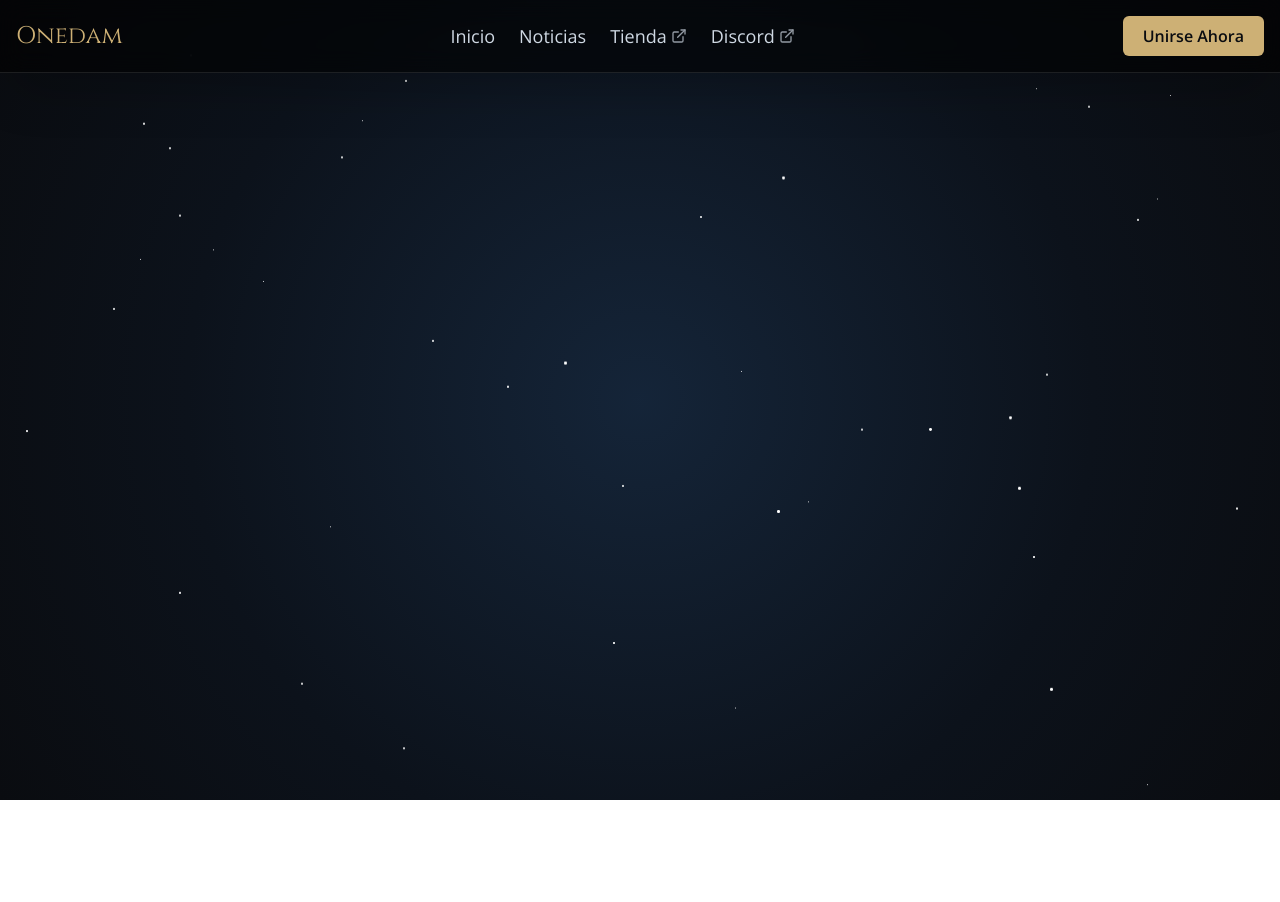
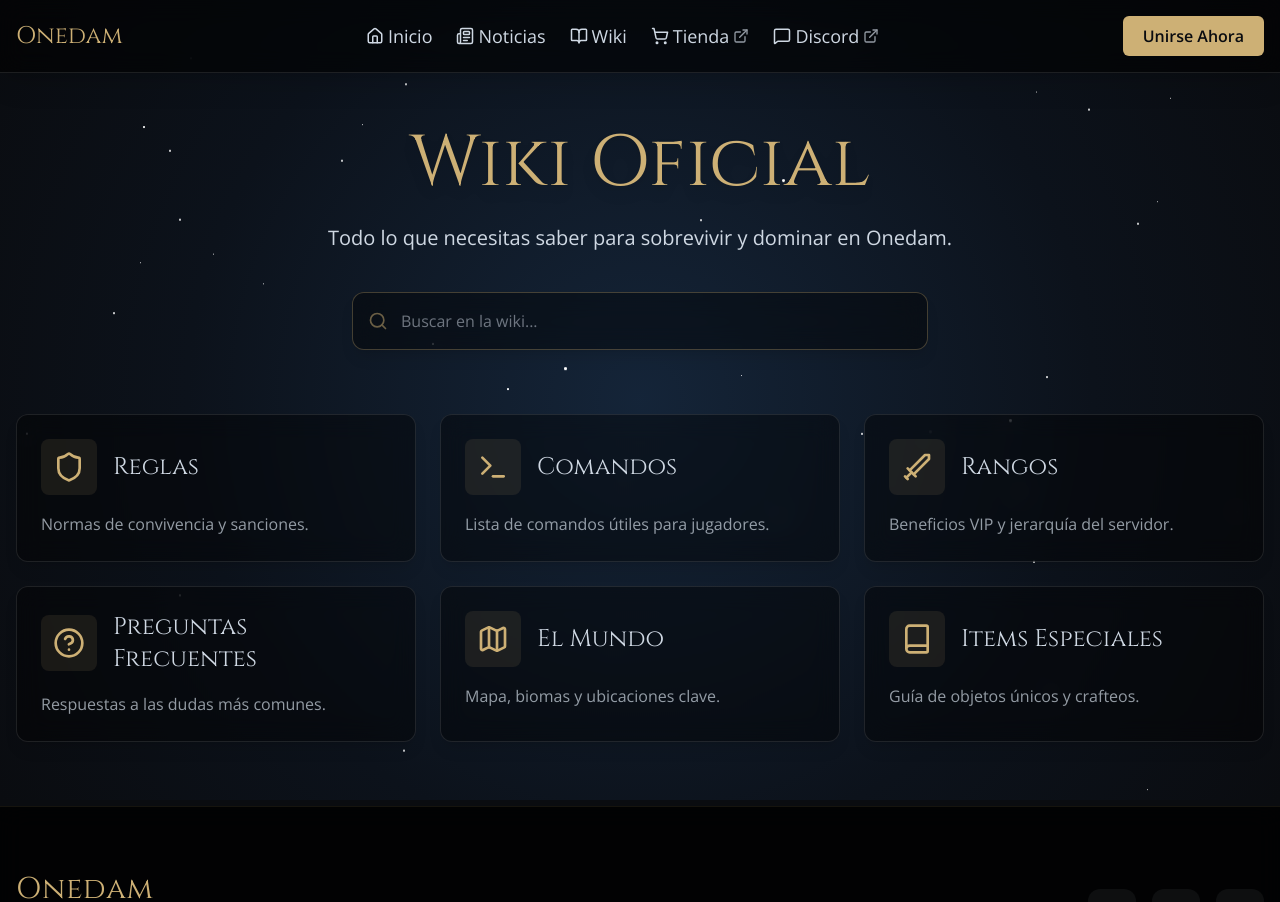
Before and after one commit to ymminnl/onedam-web, a React (Vite) app: page /wiki in a window 1280 px wide. Shown: the top 902 px of the page. Before the commit the page ends 800 px from the top, so only its background shows below. Built offline with nearby package versions, Linux system fonts and the light colour scheme.

Commit message:
Mejoras UIX

```diff
--- a/src/App.jsx
+++ b/src/App.jsx
@@ -4,9 +4,11 @@ import Navbar from './components/Navbar';
 import Hero from './components/Hero';
 import NewsGrid from './components/NewsGrid';
 import NewsDetail from './components/NewsDetail';
+import Wiki from './components/Wiki';
 import ConnectModal from './components/ConnectModal';
+import Footer from './components/Footer'; // 1. IMPORTAR FOOTER
+import serverInfo from './data/server-info';
 import StarBackground from './components/StarBackground';
-import serverInfo from './data/server-info';
 
 function App() {
   const [isBackgroundBlurred, setIsBackgroundBlurred] = useState(false);
@@ -16,7 +18,9 @@ function App() {
 
   return (
     <div className="min-h-screen flex flex-col relative bg-gaming-bg">
-      <div className="absolute inset-0 bg-gradient-gaming opacity-50 z-0 pointer-events-none"></div>
+
+      <div className="fixed inset-0 bg-gradient-gaming opacity-50 z-0 pointer-events-none"></div>
+
       <StarBackground />
 
       <Navbar onOpenModal={handleOpenModal} />
@@ -34,11 +38,13 @@ function App() {
             </>
           } />
 
-
           <Route path="/news/:id" element={<NewsDetail />} />
+          <Route path="/wiki" element={<Wiki />} />
         </Routes>
       </main>
 
+      {/* 2. AÑADIR FOOTER AQUÍ (Justo antes de cerrar el div principal) */}
+      <Footer />
 
       {isBackgroundBlurred && (
         <div
--- /dev/null
+++ b/src/components/Footer.jsx
@@ -0,0 +1,68 @@
+import React from 'react';
+import serverInfo from '../data/server-info';
+// Importamos iconos. Usamos 'Gamepad2' para representar Discord si no hay icono específico.
+import { Twitter, Youtube, Gamepad2, Heart } from 'lucide-react';
+
+const SocialIcons = {
+  discord: Gamepad2, // Icono para Discord
+  youtube: Youtube,
+  twitter: Twitter
+};
+
+function Footer() {
+  const { serverName, socials } = serverInfo;
+  const currentYear = new Date().getFullYear();
+
+  return (
+    // Fondo oscuro con desenfoque y borde superior dorado sutil
+    <footer className="bg-black/80 backdrop-blur-md border-t border-hytale-gold/10 pt-16 pb-8 relative z-20 mt-auto">
+      <div className="container mx-auto px-4">
+
+        <div className="flex flex-col md:flex-row justify-between items-center gap-8 mb-12">
+
+          {/* 1. Logo y Eslogan */}
+          <div className="text-center md:text-left">
+            <h2 className="text-3xl font-serif text-hytale-gold mb-2 tracking-wide drop-shadow-md">
+              {serverName}
+            </h2>
+            <p className="text-hytale-text/60 text-sm max-w-xs mx-auto md:mx-0 font-sans">
+              Explora, construye y conquista en un universo sin límites. Únete a la aventura hoy mismo.
+            </p>
+          </div>
+
+          {/* 2. Redes Sociales (Botones cuadrados elegantes) */}
+          <div className="flex gap-4">
+            {socials.map((social) => {
+              const Icon = SocialIcons[social.icon] || Gamepad2;
+              return (
+                <a
+                  key={social.name}
+                  href={social.url}
+                  target="_blank"
+                  rel="noreferrer"
+                  className="w-12 h-12 flex items-center justify-center rounded-xl bg-white/5 border border-white/10 text-hytale-text hover:bg-hytale-gold/10 hover:border-hytale-gold hover:text-hytale-gold transition-all duration-300 shadow-lg hover:shadow-gold hover:-translate-y-1"
+                  aria-label={social.name}
+                >
+                  <Icon size={22} />
+                </a>
+              )
+            })}
+          </div>
+        </div>
+
+        {/* 3. Copyright y Créditos */}
+        <div className="border-t border-white/5 pt-8 flex flex-col md:flex-row justify-between items-center text-sm text-hytale-text/30 font-mono">
+          <p>
+            &copy; {currentYear} <span className="text-hytale-gold/50">{serverName}</span>. Todos los derechos reservados.
+          </p>
+          <p className="flex items-center gap-2 mt-4 md:mt-0">
+            Hecho con <Heart size={12} className="text-red-500/50 fill-red-500/50" /> por la comunidad
+          </p>
+        </div>
+
+      </div>
+    </footer>
+  );
+}
+
+export default Footer;
--- a/src/components/Hero.jsx
+++ b/src/components/Hero.jsx
@@ -44,7 +44,6 @@ function Hero({ onToggleBackgroundBlur, serverName, heroLinks }) {
                   href={link.url}
                   target={isExternal ? "_blank" : "_self"}
                   rel={isExternal ? "noopener noreferrer" : ""}
-                  // CAMBIOS AQUÍ: Agregado 'min-w-[160px]' y 'justify-center'
                   className="group flex items-center justify-center gap-3 px-6 py-3 min-w-[160px] bg-hytale-blue/80 hover:bg-gaming-surface border border-hytale-gold/30 hover:border-hytale-gold text-hytale-text hover:text-hytale-gold rounded-lg transition-all duration-300 backdrop-blur-sm shadow-lg"
                 >
                   {IconComponent && <IconComponent className="w-5 h-5 group-hover:drop-shadow-[0_0_5px_rgba(205,176,117,0.8)] transition-all" />}
--- a/src/components/Navbar.jsx
+++ b/src/components/Navbar.jsx
@@ -1,14 +1,15 @@
 import React, { useState, useEffect, useRef } from 'react';
 import { Link } from 'react-router-dom';
 import serverInfo from '../data/server-info';
-import { Menu, X, ExternalLink, Home, Newspaper, ShoppingCart, MessageSquare } from 'lucide-react';
+import { Menu, X, ExternalLink, Home, Newspaper, ShoppingCart, MessageSquare, BookOpen } from 'lucide-react';
 import { motion, AnimatePresence } from 'framer-motion';
 
 const NavIcons = {
   Home: Home,
   Newspaper: Newspaper,
   ShoppingCart: ShoppingCart,
-  MessageSquare: MessageSquare
+  MessageSquare: MessageSquare,
+  BookOpen: BookOpen
 };
 
 function Navbar({ onOpenModal }) {
@@ -18,6 +19,15 @@ function Navbar({ onOpenModal }) {
   const toggleButtonRef = useRef(null);
 
   const toggleMobileMenu = () => setIsMobileMenuOpen(!isMobileMenuOpen);
+
+  useEffect(() => {
+    if (isMobileMenuOpen) {
+      document.body.style.overflow = 'hidden';
+    } else {
+      document.body.style.overflow = 'unset';
+    }
+    return () => { document.body.style.overflow = 'unset'; };
+  }, [isMobileMenuOpen]);
 
   useEffect(() => {
     function handleClickOutside(event) {
@@ -40,46 +50,37 @@ function Navbar({ onOpenModal }) {
 
     const content = (
       <>
-        {isMobile && IconComponent && <IconComponent size={20} />}
+        {IconComponent && <IconComponent size={isMobile ? 20 : 18} />}
+
         {link.name}
-        {isExternal && (
-          <ExternalLink size={16} className="opacity-70 group-hover:opacity-100" />
-        )}
+
+        {isExternal && <ExternalLink size={16} className="opacity-70 group-hover:opacity-100" />}
         {!isMobile && <span className="absolute bottom-0 left-0 w-0 h-0.5 bg-hytale-gold transition-all group-hover:w-full"></span>}
       </>
     );
 
-    if (isExternal) {
+    const LinkComponent = isExternal ? 'a' : Link;
+    const props = isExternal
+      ? { href: link.url, target: "_blank", rel: "noopener noreferrer" }
+      : { to: link.url };
+
     return (
-        <a
+      <LinkComponent
         key={link.name}
-          href={link.url}
-          target="_blank"
-          rel="noopener noreferrer"
+        {...props}
         className={baseClasses}
         onClick={() => isMobile && setIsMobileMenuOpen(false)}
       >
         {content}
-        </a>
-      );
-    }
-
-    return (
-      <Link
-        key={link.name}
-        to={link.url}
-        className={baseClasses}
-        onClick={() => isMobile && setIsMobileMenuOpen(false)}
-      >
-        {content}
-      </Link>
+      </LinkComponent>
     );
   };
 
   return (
-    <nav className="bg-black/60 backdrop-blur-md text-hytale-text p-4 shadow-2xl sticky top-0 z-[100] border-b border-white/10 transition-all duration-300">
-      <div className="container mx-auto flex justify-between items-center relative z-[101]">
-        <Link to="/" className="text-2xl font-serif text-hytale-gold hover:text-hytale-gold-hover transition-colors drop-shadow-sm">
+    <>
+      <nav className="fixed top-0 left-0 right-0 bg-black/60 backdrop-blur-md text-hytale-text p-4 shadow-xl z-50 border-b border-white/10 transition-all duration-300">
+        <div className="container mx-auto flex justify-between items-center relative">
+          <Link to="/" className="text-2xl font-serif text-hytale-gold hover:text-hytale-gold-hover transition-colors drop-shadow-sm z-50">
             {logoText}
           </Link>
 
@@ -96,28 +97,35 @@ function Navbar({ onOpenModal }) {
             </button>
           </div>
 
-        <div className="md:hidden">
+          <div className="md:hidden z-50">
             <button ref={toggleButtonRef} onClick={toggleMobileMenu} className="text-hytale-text text-2xl p-2 active:text-hytale-gold transition-colors">
               {isMobileMenuOpen ? <X size={32} /> : <Menu size={32} />}
             </button>
           </div>
         </div>
+      </nav>
 
       <AnimatePresence>
         {isMobileMenuOpen && (
           <motion.div
             ref={mobileMenuRef}
-            initial={{ opacity: 0, y: -20 }}
-            animate={{ opacity: 1, y: 0 }}
-            exit={{ opacity: 0, y: -20 }}
+            initial={{ opacity: 0 }}
+            animate={{ opacity: 1 }}
+            exit={{ opacity: 0 }}
             transition={{ duration: 0.2 }}
-            className="md:hidden fixed top-[73px] left-0 w-full h-[calc(100vh-73px)] bg-black/60 backdrop-blur-md border-t border-white/10 p-6 shadow-2xl flex flex-col items-center space-y-3 z-[99]"
+            onClick={() => setIsMobileMenuOpen(false)}
+            className="md:hidden fixed inset-0 w-full h-full bg-black/60 backdrop-blur-md z-40 flex flex-col items-center justify-start pt-28 px-6 space-y-4 overflow-y-auto"
           >
-            {navbarLinks.map((link) => renderLink(link, true))}
+            <div className="w-full flex flex-col gap-4 items-center" onClick={(e) => e.stopPropagation()}>
+               {navbarLinks
+                 .filter(link => link.name !== 'Tienda' && link.name !== 'Discord')
+                 .map((link) => renderLink(link, true))
+               }
+            </div>
           </motion.div>
         )}
       </AnimatePresence>
-    </nav>
+    </>
   );
 }
 
--- /dev/null
+++ b/src/components/Wiki.jsx
@@ -0,0 +1,100 @@
+import React from 'react';
+import { motion } from 'framer-motion';
+// Asegúrate de que Search esté importado
+import { Book, Shield, Terminal, HelpCircle, Map, Sword, Search } from 'lucide-react';
+
+const wikiCategories = [
+  { id: 'rules', title: 'Reglas', icon: Shield, description: 'Normas de convivencia y sanciones.' },
+  { id: 'commands', title: 'Comandos', icon: Terminal, description: 'Lista de comandos útiles para jugadores.' },
+  { id: 'ranks', title: 'Rangos', icon: Sword, description: 'Beneficios VIP y jerarquía del servidor.' },
+  { id: 'faq', title: 'Preguntas Frecuentes', icon: HelpCircle, description: 'Respuestas a las dudas más comunes.' },
+  { id: 'world', title: 'El Mundo', icon: Map, description: 'Mapa, biomas y ubicaciones clave.' },
+  { id: 'items', title: 'Items Especiales', icon: Book, description: 'Guía de objetos únicos y crafteos.' },
+];
+
+const containerVariants = {
+  hidden: { opacity: 0 },
+  visible: {
+    opacity: 1,
+    transition: { staggerChildren: 0.1 }
+  }
+};
+
+const itemVariants = {
+  hidden: { y: 20, opacity: 0 },
+  visible: {
+    y: 0,
+    opacity: 1,
+    transition: { type: 'spring', stiffness: 100 }
+  }
+};
+
+function Wiki() {
+  return (
+    <section className="container mx-auto px-4 pt-32 pb-16 relative z-10">
+      <div className="text-center mb-16">
+        <motion.h1
+          initial={{ opacity: 0, y: -20 }}
+          animate={{ opacity: 1, y: 0 }}
+          className="text-5xl md:text-7xl font-serif text-hytale-gold drop-shadow-lg mb-6"
+        >
+          Wiki Oficial
+        </motion.h1>
+        <p className="text-xl text-hytale-text max-w-2xl mx-auto mb-10">
+          Todo lo que necesitas saber para sobrevivir y dominar en Onedam.
+        </p>
+
+        {/* CONTENEDOR DEL BUSCADOR */}
+        {/* 'relative' es vital para que el icono absoluto se posicione respecto a esta caja */}
+        <motion.div
+          initial={{ opacity: 0, scale: 0.9 }}
+          animate={{ opacity: 1, scale: 1 }}
+          className="relative max-w-xl mx-auto group"
+        >
+          {/* INPUT */}
+          {/* 'pl-12' deja espacio a la izquierda para el icono */}
+          <input
+            type="text"
+            placeholder="Buscar en la wiki..."
+            className="w-full pl-12 pr-4 py-4 bg-black/40 backdrop-blur-md border border-hytale-gold/30 rounded-xl text-hytale-text placeholder-hytale-text/50 focus:outline-none focus:border-hytale-gold transition-all shadow-lg"
+          />
+
+          {/* ICONO DE LUPA */}
+          {/* 'absolute' para flotar encima, 'z-10' para estar al frente, 'pointer-events-none' para poder hacer clic a través de él */}
+          <div className="absolute inset-y-0 left-0 pl-4 flex items-center pointer-events-none z-10">
+            <Search className="text-hytale-gold opacity-50 group-focus-within:opacity-100 transition-opacity" size={20} />
+          </div>
+        </motion.div>
+      </div>
+
+      <motion.div
+        variants={containerVariants}
+        initial="hidden"
+        animate="visible"
+        className="grid grid-cols-1 md:grid-cols-2 lg:grid-cols-3 gap-6"
+      >
+        {wikiCategories.map((category) => (
+          <motion.div
+            key={category.id}
+            variants={itemVariants}
+            className="group bg-black/40 backdrop-blur-md border border-white/10 rounded-xl p-6 hover:bg-white/5 hover:border-hytale-gold/50 transition-all duration-300 cursor-pointer shadow-lg hover:shadow-[0_0_20px_rgba(205,176,117,0.1)]"
+          >
+            <div className="flex items-center gap-4 mb-4">
+              <div className="p-3 bg-hytale-gold/10 rounded-lg group-hover:bg-hytale-gold/20 transition-colors">
+                <category.icon className="text-hytale-gold w-8 h-8" />
+              </div>
+              <h3 className="text-2xl font-serif text-hytale-text group-hover:text-hytale-gold transition-colors">
+                {category.title}
+              </h3>
+            </div>
+            <p className="text-hytale-text/70 leading-relaxed">
+              {category.description}
+            </p>
+          </motion.div>
+        ))}
+      </motion.div>
+    </section>
+  );
+}
+
+export default Wiki;
--- a/src/data/server-info.js
+++ b/src/data/server-info.js
@@ -21,16 +21,16 @@ const serverInfo = {
     }
   ],
   "navbarLinks": [
-    // Agregamos la propiedad "icon" a cada enlace
     {"name": "Inicio", "url": "/", "icon": "Home"},
     {"name": "Noticias", "url": "/", "icon": "Newspaper"},
+    {"name": "Wiki", "url": "/wiki", "icon": "BookOpen"}, // AÑADIDO AQUI
     {"name": "Tienda", "url": "https://tienda.onedam.net", "icon": "ShoppingCart"},
     {"name": "Discord", "url": "https://discord.gg/Onedam", "icon": "MessageSquare"}
   ],
   "heroLinks": [
     {"id": "store", "name": "Tienda", "url": "https://tienda.onedam.net", "icon": "ShoppingCart"},
     {"id": "discord", "name": "Discord", "url": "https://discord.gg/Onedam", "icon": "MessageSquareText"},
-    {"id": "wiki", "name": "Wiki", "url": "https://wiki.onedam.net/", "icon": "BookOpen"},
+    {"id": "wiki", "name": "Wiki", "url": "/wiki", "icon": "BookOpen"}, // CAMBIADO A LINK INTERNO
   ],
   "logoText": "Onedam"
 };
```
Also changed, not shown: src/components/NewsGrid.jsx (+11 -9 lines). Lines whose indentation alone changed are shown as unchanged.
